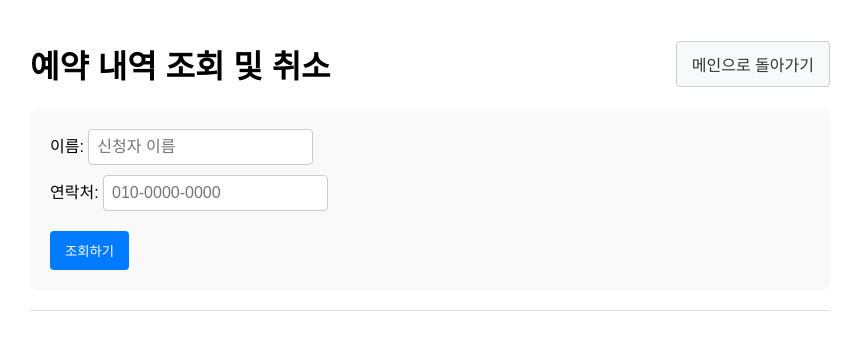
After one commit to TeamCluster/Nareum-Portal-Schedule, a Flask app: page /check in a window 1280 px wide. The commit adds this page. Shown: the top 350 px of the page, without its empty margins (210-1071 px from the left). Run offline with Flask 3, Linux system fonts and the light colour scheme.

Commit message:
[feat/check] 예약 취소 기능 추가 & css, js 살짝 분리

```diff
--- a/app.py
+++ b/app.py
@@ -38,10 +38,12 @@ def index():
             end_of_day = datetime.combine(target_date + timedelta(days=1), datetime.min.time())
 
             for facility in facilities:
+                # [수정] status가 'confirmed'인 예약만 조회하여 취소된 예약은 자리를 차지하지 않도록 함
                 reservations = Reservation.query.filter(
                     Reservation.facility_id == facility.id,
                     Reservation.start_time >= start_of_day,
-                    Reservation.start_time < end_of_day
+                    Reservation.start_time < end_of_day,
+                    Reservation.status == "confirmed"
                 ).all()
 
                 hours_status = {h: "available" for h in range(9, 18)}
@@ -88,11 +90,12 @@ def reserve(facility_id):
 
     facility = Facility.query.get_or_404(facility_id)
 
-    # 기존 예약된 시간 계산
+    # [수정] 취소된 예약 무시
     existing_res = Reservation.query.filter(
         Reservation.facility_id == facility_id,
         Reservation.start_time >= datetime.combine(selected_date_obj, datetime.min.time()),
-        Reservation.start_time < datetime.combine(selected_date_obj + timedelta(days=1), datetime.min.time())
+        Reservation.start_time < datetime.combine(selected_date_obj + timedelta(days=1), datetime.min.time()),
+        Reservation.status == "confirmed"
     ).all()
 
     booked_hours = []
@@ -103,30 +106,24 @@ def reserve(facility_id):
             booked_hours.append(h)
 
     if request.method == "POST":
-        # 폼 데이터 가져오기
         name = request.form.get("name")
         contact = request.form.get("contact")
         school = request.form.get("school")
         club = request.form.get("club")
 
-        # 1. 이름 검사
         if not name:
             flash("신청인 이름을 입력해주세요.")
             return render_template("reserve.html", facility_id=facility_id, selected_date=selected_date_str, facility=facility, booked_hours=booked_hours, form_data=request.form)
 
-        # 2. 소속(학교) 검사
         if not school:
             flash("소속을 입력해주세요.")
             return render_template("reserve.html", facility_id=facility_id, selected_date=selected_date_str, facility=facility, booked_hours=booked_hours, form_data=request.form)
 
-        # 3. 전화번호 형식 검사 (010-xxxx-xxxx)
-        # ^ : 시작, \d{4} : 숫자 4개, $ : 끝
         phone_pattern = re.compile(r'^010-\d{4}-\d{4}$')
         if not phone_pattern.match(contact):
             flash("연락처는 '010-0000-0000' 형식으로 정확히 입력해주세요.")
             return render_template("reserve.html", facility_id=facility_id, selected_date=selected_date_str, facility=facility, booked_hours=booked_hours, form_data=request.form)
 
-        # [수정] 인원 수 합계 검증
         try:
             elem_cnt = int(request.form.get("elementary", 0))
             mid_cnt = int(request.form.get("middle", 0))
@@ -139,7 +136,6 @@ def reserve(facility_id):
 
         if total_participants <= 0:
             flash("이용 인원은 최소 1명 이상이어야 합니다.")
-            # [수정] redirect 대신 render_template로 폼 데이터 유지
             return render_template("reserve.html", facility_id=facility_id, selected_date=selected_date_str, facility=facility, booked_hours=booked_hours, form_data=request.form)
 
         selected_hours = request.form.getlist("time_slot")
@@ -150,7 +146,6 @@ def reserve(facility_id):
 
         selected_hours = sorted([int(h) for h in selected_hours])
 
-        # 연속된 시간인지 검증
         for i in range(len(selected_hours) - 1):
             if selected_hours[i] + 1 != selected_hours[i+1]:
                 flash("연속된 시간만 예약 가능합니다.")
@@ -162,11 +157,12 @@ def reserve(facility_id):
         start_dt = datetime.combine(selected_date_obj, datetime.strptime(f"{start_hour:02d}:00", "%H:%M").time())
         end_dt = datetime.combine(selected_date_obj, datetime.strptime(f"{end_hour:02d}:00", "%H:%M").time())
 
-        # 중복 예약 확인 (서버 측 더블 체크)
+        # [수정] 취소된 예약과의 시간 중복은 허용
         overlap = Reservation.query.filter(
             Reservation.facility_id == facility_id,
             Reservation.start_time < end_dt,
-            Reservation.end_time > start_dt
+            Reservation.end_time > start_dt,
+            Reservation.status == "confirmed"
         ).first()
 
         if overlap:
@@ -204,7 +200,6 @@ def reserve(facility_id):
 
         return redirect(url_for("reservation_complete", res_id=new_res.id))
 
-    # GET 요청 시에는 form_data 없음
     return render_template(
         "reserve.html",
         facility_id=facility_id,
@@ -218,6 +213,47 @@ def reserve(facility_id):
 def reservation_complete(res_id):
     res = Reservation.query.get_or_404(res_id)
     return render_template("complete.html", reservation=res, SERVICE_NAME=SERVICE_NAME)
+
+# [추가] 예약 조회 페이지
+# [수정된 부분] 예약 조회 페이지
+@app.route('/check', methods=['GET', 'POST'])
+def check():
+    reservations = None
+    search_name = None     # 템플릿으로 넘겨줄 이름 변수 추가
+    search_contact = None  # 템플릿으로 넘겨줄 연락처 변수 추가
+
+    if request.method == 'POST':
+        name = request.form.get('name')
+        contact = request.form.get('contact')
+
+        search_name = name
+        search_contact = contact
+
+        # 이름과 연락처가 일치하며, 취소되지 않은 예약만 최근 순으로 조회
+        reservations = Reservation.query.filter_by(
+            applicant_name=name,
+            applicant_contact=contact,
+            status="confirmed"
+        ).order_by(Reservation.start_time.desc()).all()
+
+        if not reservations:
+            flash("입력하신 정보와 일치하는 예약 내역이 없습니다.")
+
+    # search_name과 search_contact를 추가로 넘겨줍니다.
+    return render_template('check.html', reservations=reservations, search_name=search_name, search_contact=search_contact, SERVICE_NAME=SERVICE_NAME)
+
+# [추가] 예약 취소 처리 로직
+@app.route('/cancel/<int:res_id>', methods=['POST'])
+def cancel(res_id):
+    res = Reservation.query.get_or_404(res_id)
+    if res.status == 'confirmed':
+        res.status = 'cancelled'
+        db.session.commit()
+        flash("예약이 정상적으로 취소되었습니다.")
+    else:
+        flash("이미 취소되었거나 유효하지 않은 예약입니다.")
+
+    return redirect(url_for('check'))
 
 if __name__ == "__main__":
     with app.app_context():
--- /dev/null
+++ b/static/css/style.css
@@ -0,0 +1,38 @@
+/* 기본 레이아웃 */
+body { font-family: sans-serif; padding: 20px; max-width: 800px; margin: 0 auto; }
+hr { margin: 20px 0; border: 0; border-top: 1px solid #ddd; }
+
+/* 버튼 디자인 */
+button, .btn { padding: 10px 15px; cursor: pointer; text-decoration: none; border-radius: 4px; border: 1px solid #ccc; background-color: #f8f9fa; color: #333; display: inline-block;}
+button:disabled { background-color: #ccc; color: #666; cursor: not-allowed; border: 1px solid #999; }
+.btn-primary { background-color: #007bff; color: white; border: none; }
+.btn-danger { background-color: #dc3545; color: white; border: none; padding: 5px 10px; font-size: 14px;}
+
+/* 메인 페이지 - 검색창 및 시설 카드 */
+.header-top { display: flex; justify-content: space-between; align-items: center; }
+.search-box { background: #f9f9f9; padding: 20px; border-radius: 8px; margin-bottom: 20px; }
+input[type="date"], input[type="text"], input[type="number"] { padding: 8px; font-size: 16px; border-radius: 4px; border: 1px solid #ccc; margin-bottom: 10px;}
+.facility-card { border: 1px solid #ddd; margin: 20px 0; padding: 20px; border-radius: 8px; }
+.facility-header { display: flex; justify-content: space-between; align-items: center; }
+
+/* 예약 현황 바 */
+.status-container { margin-top: 15px; }
+.status-bar { display: flex; height: 30px; margin-top: 5px; }
+.status-slot { flex: 1; border-right: 1px solid #fff; text-align: center; color: white; font-size: 10px; line-height: 30px; }
+.status-slot:last-child { border-right: none; }
+.available { background-color: #4CAF50; }
+.booked { background-color: #ccc; }
+.legend { font-size: 12px; color: #666; margin-bottom: 5px; }
+
+/* 예약 페이지 - 시간 그리드 */
+.time-grid { display: flex; gap: 10px; flex-wrap: wrap; }
+.time-slot { border: 1px solid #ccc; padding: 10px; text-align: center; cursor: pointer; border-radius: 4px;}
+.time-slot input { display: none; }
+.time-slot.disabled { background-color: #eee; color: #aaa; cursor: not-allowed; }
+.time-slot input:checked + span { font-weight: bold; color: #007bff; }
+
+/* 예약 조회 내역 리스트 */
+.reservation-list { margin-top: 20px; }
+.reservation-item { border: 1px solid #ddd; padding: 15px; border-radius: 8px; margin-bottom: 15px; display: flex; justify-content: space-between; align-items: center;}
+.reservation-info p { margin: 5px 0; }
+.flash-messages { color: #dc3545; font-weight: bold; margin-bottom: 15px; list-style-type: none; padding-left: 0;}
--- /dev/null
+++ b/templates/check.html
@@ -0,0 +1,69 @@
+<!DOCTYPE html>
+<html lang="ko">
+<head>
+    <meta charset="UTF-8">
+    <title>예약 내역 조회</title>
+    <link rel="stylesheet" href="{{ url_for('static', filename='css/style.css') }}">
+</head>
+<body>
+    <div class="header-top">
+        <h1>예약 내역 조회 및 취소</h1>
+        <a href="{{ url_for('index') }}" class="btn">메인으로 돌아가기</a>
+    </div>
+
+    {% with messages = get_flashed_messages() %}
+      {% if messages %}
+        <ul class="flash-messages">
+        {% for message in messages %}
+          <li>{{ message }}</li>
+        {% endfor %}
+        </ul>
+      {% endif %}
+    {% endwith %}
+
+    <div class="search-box">
+        <form method="post" action="{{ url_for('check') }}">
+            <label>이름:
+                <input type="text" name="name" required placeholder="신청자 이름">
+            </label><br>
+            <label>연락처:
+                <input type="text" name="contact" required placeholder="010-0000-0000" pattern="010-[0-9]{4}-[0-9]{4}">
+            </label><br>
+            <button type="submit" class="btn-primary" style="margin-top: 10px;">조회하기</button>
+        </form>
+    </div>
+
+    <hr>
+
+    {% if reservations is not none %}
+        <h2>조회 결과</h2>
+
+        <div style="background-color: #e9ecef; padding: 10px; border-radius: 5px; margin-bottom: 15px;">
+            <p style="margin: 0; color: #333;">
+                <strong>{{ search_name }}</strong>님 (<span style="color: #007bff;">{{ search_contact }}</span>)의 예약 조회 결과입니다.
+            </p>
+        </div>
+
+        <div class="reservation-list">
+            {% for res in reservations %}
+            <div class="reservation-item">
+                <div class="reservation-info">
+                    <p><strong>시설명:</strong> {{ res.facility.name }} ({{ res.facility.type }})</p>
+                    <p><strong>이용 날짜:</strong> {{ res.start_time.strftime('%Y-%m-%d') }}</p>
+                    <p><strong>이용 시간:</strong> {{ res.start_time.strftime('%H:%M') }} ~ {{ res.end_time.strftime('%H:%M') }}</p>
+                    <p><strong>상태:</strong> 예약 완료</p>
+                </div>
+                <div>
+                    <form method="post" action="{{ url_for('cancel', res_id=res.id) }}" onsubmit="return confirm('이 예약을 정말 취소하시겠습니까? 취소 후에는 복구할 수 없습니다.');">
+                        <button type="submit" class="btn-danger">예약 취소</button>
+                    </form>
+                </div>
+            </div>
+            {% else %}
+                <p>현재 확정된 예약 내역이 없습니다.</p>
+            {% endfor %}
+        </div>
+    {% endif %}
+
+</body>
+</html>
```
Also changed, not shown: static/js/main.js (added, +26 -0 lines), templates/index.html (+14 -51 lines), templates/reserve.html (+6 -44 lines).
